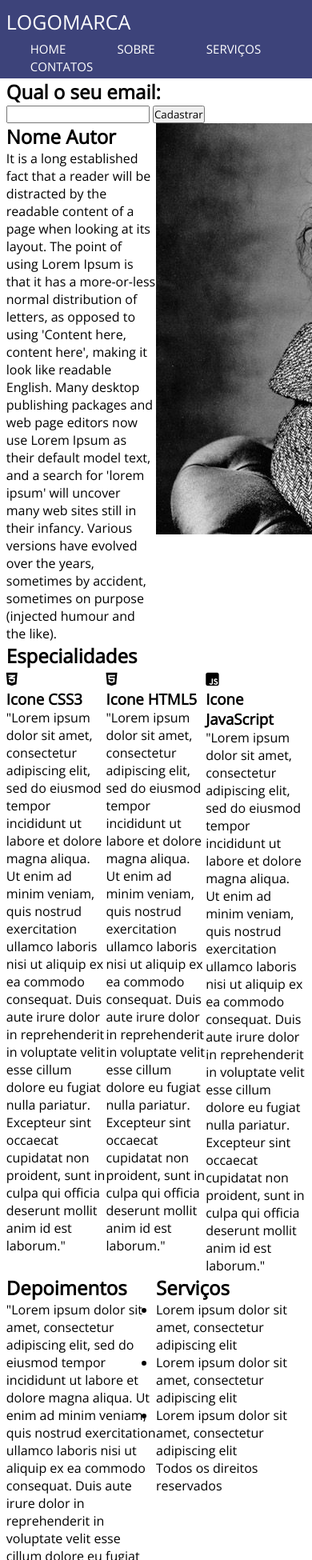
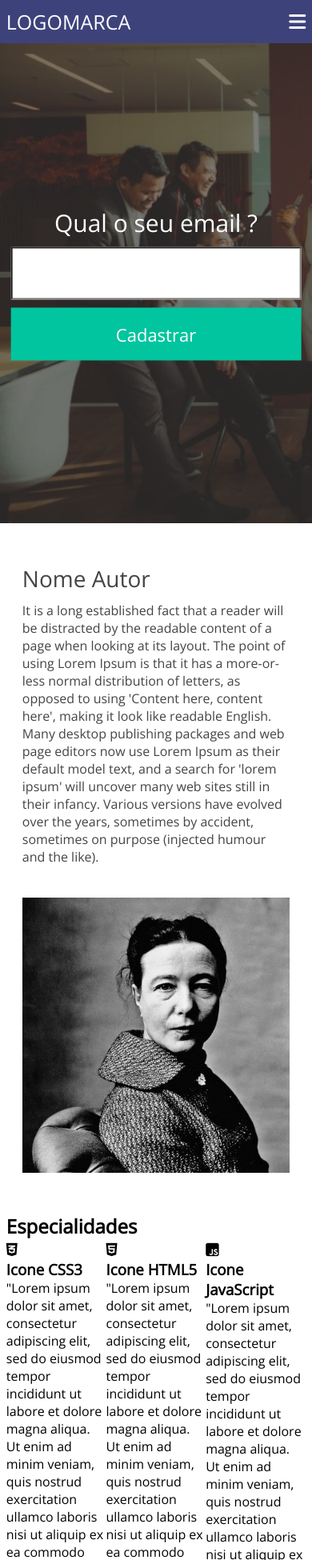
Before and after one commit to Ozzlyden/website, a PHP site: page / in a window 390 px wide; the page is wider, and only the part inside the window is pictured. Shown: the top 1950 px of that part at 80% size. Run offline with PHP 8.4, Linux system fonts and the light colour scheme; some libraries are stand-ins or nearby versions.

Commit message:
Site responsivel e CSS

```diff
--- a/web_site/css/style.css
+++ b/web_site/css/style.css
@@ -6,6 +6,11 @@
 }
 
 /**Boot CSS**/
+img{
+    width: 100%;
+    max-width: 500px;
+}
+
 .center{
     max-width: 1280px;
     padding: 0 2%;
@@ -17,6 +22,7 @@
 }
 
 .w50{
+    padding: 0 10px;
     width: 50%;
 }
 
@@ -67,3 +73,132 @@ nav.desktop a{
     color: white;
     text-decoration: none;
 }
+
+section.banner-principal{
+    width: 100%;
+    height: 600px;
+    background-image: url('../img/trabalho.jpg');
+    background-size: cover;
+    position: relative;
+}
+
+.overlay{
+    position: absolute;
+    left: 0;
+    top: 0;
+    width: 100%;
+    height: 100%;
+    z-index: 1;
+    background-color: rgb(51, 51, 51, 0.6) ; /**opacidade**/
+}
+
+section.banner-principal form{
+    width: 93%;
+    max-width: 600px;
+    z-index: 2;
+    position: absolute;
+    left: 50%;
+    top: 50%;
+    transform: translate(-50%, -50%);
+    -ms-transform: translate(-50%, -50%);
+}
+
+section.banner-principal form h2{
+    color: white;
+    font-weight: 300;
+    font-size: 30px;
+    text-align: center;
+}
+
+section.banner-principal form input[type=email]{
+    width: 100%;
+    height: 66px;
+    margin-top: 10px;
+    background: white;
+    color: #333;
+    font-size: 22px;
+    padding-left: 10px;
+}
+
+section.banner-principal form input[type=submit]{
+    width: 100%;
+    height: 66px;
+    margin-top: 10px;
+    background: #00c59e;
+    color: white;
+    cursor: pointer;
+    font-size: 22px;
+    border: 0;
+}
+
+section.descricao-autor{
+    padding: 30px 0;
+}
+
+section.descricao-autor h2{
+    font-size: 28px;
+    font-weight: 400;
+    color: #444;
+}
+
+section.descricao-autor p{
+    font-size: 16px;
+    color: #444;
+    margin-top:10px;
+}
+
+/**Responsivel**/
+@media screen and (max-width: 700px) {
+    nav.desktop{
+        display: none;
+    }
+
+    nav.mobile{
+        display: block;
+    }
+
+    .botao-menu-mobile{
+        font-size: 24px;
+        cursor: pointer;
+        color: white;
+    }
+
+    nav.mobile ul{
+        top: 55px;
+        z-index: 3;
+        position: absolute;
+        left: 0;
+        width: 100%;
+        display: none;
+        text-align: center;
+    }
+
+    nav.mobile li{
+        font-weight: 300;
+        width: 100%;
+        display: block;
+        background: white;
+        border-bottom: 1px solid #ccc;
+        font-size: 17px;
+        padding: 8px 0;
+    }
+
+    nav.mobile li a{
+        display: block;
+        color: #444;
+        text-decoration: none;
+    }
+}
+
+@media screen and (max-width: 768px){
+    img{
+        float: none !important;
+        display: block;
+        margin: 0 auto;
+    }
+
+    .w50{
+        width: 100%;
+        padding: 20px;
+    }
+}
--- a/web_site/index.php
+++ b/web_site/index.php
@@ -26,6 +26,9 @@
                 </ul>
             </nav>
             <nav class="mobile right">
+                <div class="botao-menu-mobile">
+                <i class="fa-solid fa-bars"></i>
+                </div>
                 <ul>
                     <li><a href="">Home</a></li>
                     <li><a href="">Sobre</a></li>
@@ -38,12 +41,14 @@
     </header>
 
     <section class="banner-principal">
+        <div class="overlay">
             <div class="center"><!--center-->
                 <form>
-                <h2>Qual o seu email:</h2>
+                    <h2>Qual o seu email ?</h2>
                     <input type="email" name="email" required/>
                     <input type="submit" name="acao" value="Cadastrar">
                 </form>
+            </div>
         </div>
     </section>
 
@@ -63,7 +68,7 @@
                 the like).</p>
             </div>
         <div class="w50 left">   <!--w50-->
-            <img src="img/autor.jpg">
+            <img class="right" src="img/autor.jpg">
         </div>
         <div class="clear"></div>
         </div>
```
Also changed, not shown: web_site/img/trabalho.jpg (added). Lines whose indentation alone changed are shown as unchanged.
